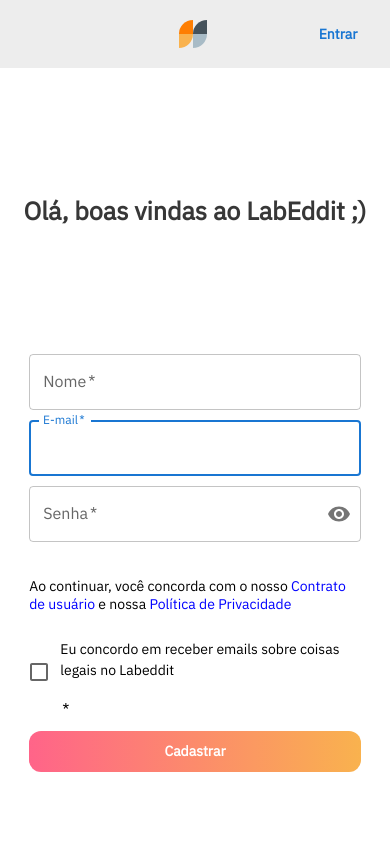
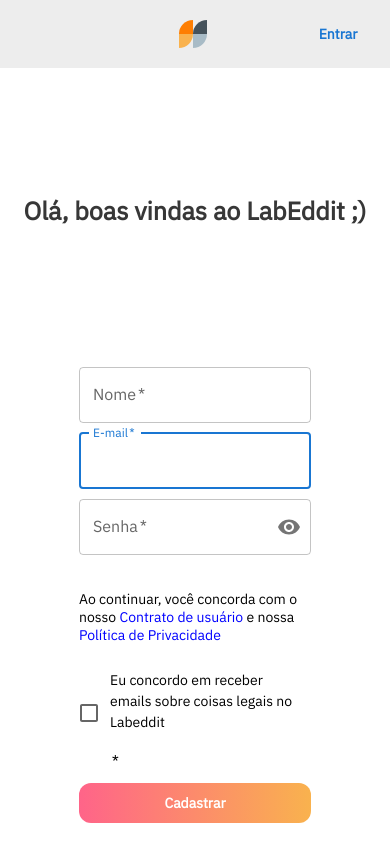
Before and after one commit to future4code/shaw-Layane-Juvito, a React (Create React App) app in the folder modulo3/projeto-labeddit/labeddit/: page /signup in a window 390 px wide. Shown: the top 862 px of the page. Built offline with nearby package versions, Linux system fonts and the light colour scheme.

Commit message:
Responsividade

```diff
--- a/modulo3/projeto-labeddit/labeddit/src/pages/home/HomePage.jsx
+++ /dev/null
@@ -1,11 +0,0 @@
-
-
-const HomePage = () => {
-    return(
-        <>
-            HomePage
-        </>
-    )
-}
-
-export default HomePage
--- a/modulo3/projeto-labeddit/labeddit/src/pages/login/style.js
+++ b/modulo3/projeto-labeddit/labeddit/src/pages/login/style.js
@@ -21,6 +21,14 @@
     align-items: start;
     justify-content: center;
     width: 100%;
+    @media screen and (min-device-width : 800px) and (max-device-width : 1024px) {
+        width: 70%;
+        margin:auto
+    }
+    @media screen and (min-device-width : 1025px){
+        width: 50%;
+        margin:auto
+    }
 
 `
 export const Logo = styled.div`
--- a/modulo3/projeto-labeddit/labeddit/src/pages/signup/style.js
+++ b/modulo3/projeto-labeddit/labeddit/src/pages/signup/style.js
@@ -25,6 +25,14 @@
     align-items: start;
     justify-content: center;
     width: 100%;
+    @media screen and (min-device-width : 800px) and (max-device-width : 1024px) {
+        width: 70%;
+        margin:auto
+    }
+    @media screen and (min-device-width : 1025px){
+        width: 50%;
+        margin:auto
+    }
 
 `
 
--- a/modulo3/projeto-labeddit/labeddit/src/routes/router.js
+++ b/modulo3/projeto-labeddit/labeddit/src/routes/router.js
@@ -1,6 +1,5 @@
 import { Route, Routes, BrowserRouter } from 'react-router-dom'
 import FeedPage from '../pages/feed/FeedPage'
-import HomePage from '../pages/home/HomePage'
 import LoginPage from '../pages/login/LoginPage'
 import PostPage from '../pages/post/PostPage'
 import SignUpPage from '../pages/signup/SignUpPage'
@@ -10,7 +9,6 @@
     return(
         <BrowserRouter>
             <Routes>
-                <Route index element={<HomePage />} />
                 <Route path='/login' element={<LoginPage />} />
                 <Route path='/signup' element={<SignUpPage />} />
                 <Route path='/feed' element={<FeedPage />} />
```
